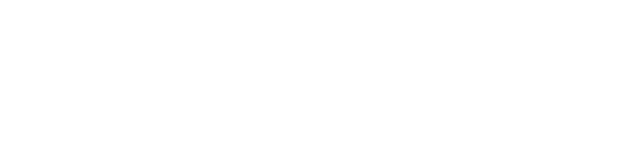
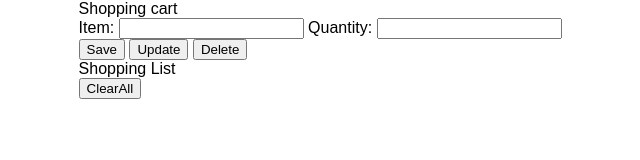
Before and after one commit to AniketShrirao/ShoppingCart-JS, a plain HTML site: page index.html in a window 1280 px wide. Shown: the whole page, without its empty margins (11-651 px from the left). Drawn offline with Linux system fonts and the light colour scheme.

Commit message:
html structure completed

```diff
--- a/index.html
+++ b/index.html
@@ -24,21 +24,42 @@
   <div class="container">
     <!--header section start-->
     <header>
-
+      <div class="wrapper">
+        <h1>Shopping cart</h1>
+      </div>
     </header>
     <!--header section start-->
     <!--main section start-->
     <main>
-
+      <div class="wrapper">
+        <form name="shoppinglist">
+          <ul>
+            <li class="form-group">
+              <label>Item: <input type="text" class="Item" name="name"></label>
+            </li>
+            <li class="form-group">
+              <label>Quantity: <input type="text" class="Quantity" name="data"></label>
+            </li>
+          </ul>
+          <ul>
+            <li class="form-control">
+              <input type="button" class="Save" value="Save">
+            </li>
+            <li class="form-control">
+              <input type="button" class="Update" value="Update">
+            </li>
+            <li class="form-control">
+              <input type="button" class="Delete" value="Delete">
+            </li>
+          </ul>
+        <div id="shoppinglist">
+          <h2>Shopping List</h2>
+          <input type="button" value="ClearAll">
+        </div>
+      </form>
+      </div>
     </main>
     <!--main section end-->
-
-    <!--footer section start-->
-    <footer>
-
-    </footer>
-    <!--footer section end-->
-
   </div>
   <!--container end-->
   <script src="assets/js/script.js"></script>
```
